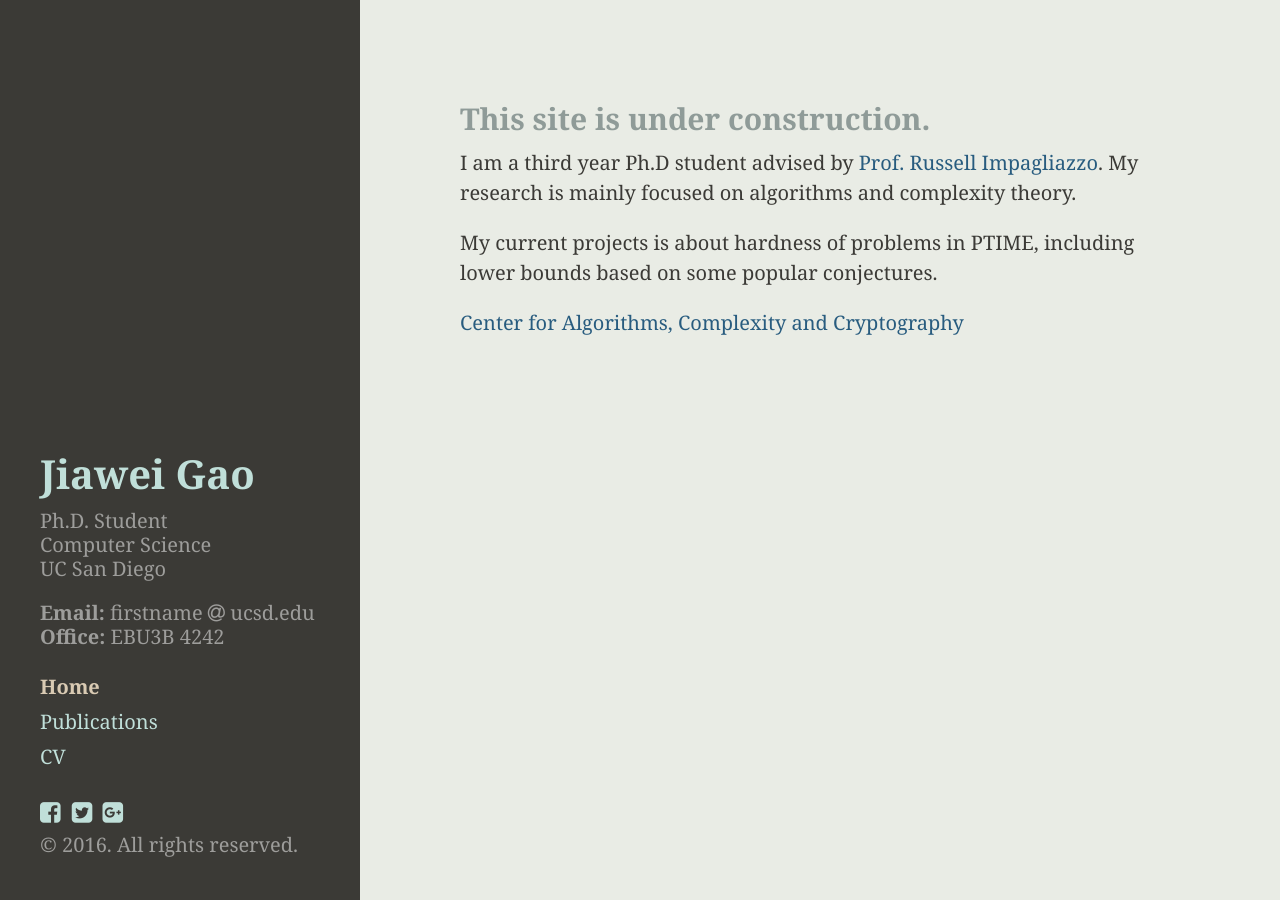
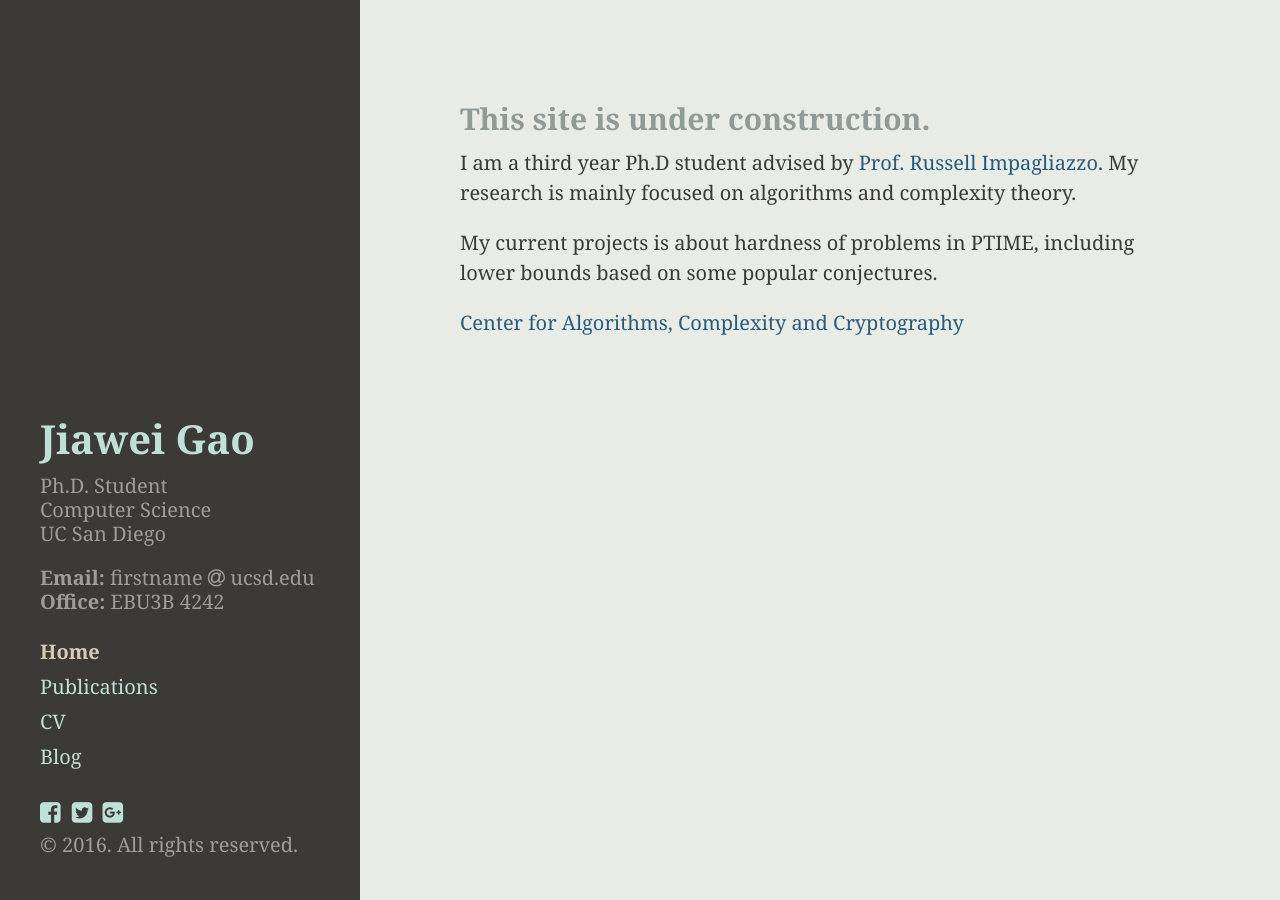
Before and after one commit to jiaweigao/jiaweigao.github.io, a Jekyll site: the page built from index.html, in a window 1280 px wide. Built offline with Jekyll 4.4.1, drawn with Linux system fonts in a browser that asks for light colours; nearby versions of some CDN libraries; some web fonts are replaced; the list of posts is cut into pages by our own code.

Commit message:
blog link

```diff
--- a/_includes/sidebar.html
+++ b/_includes/sidebar.html
@@ -33,7 +33,7 @@
         {% endif %}
       {% endfor %}
 
-      <!--<a class="sidebar-nav-item" href="">Blog</a>-->
+      <a class="sidebar-nav-item" href="http://blog.jiaweigao.com/">Blog</a>
     </nav>
 
     <div class="myicons">
```
